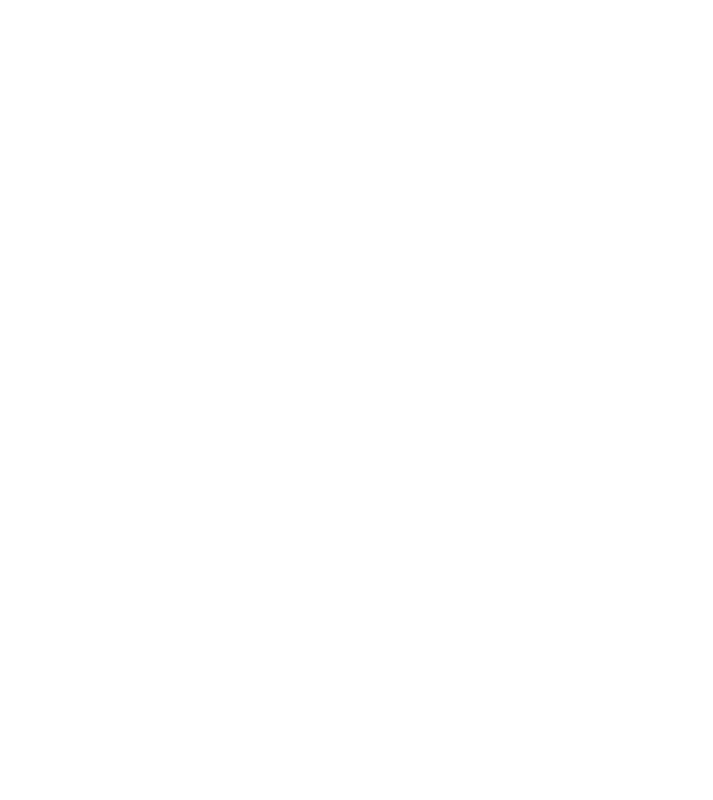
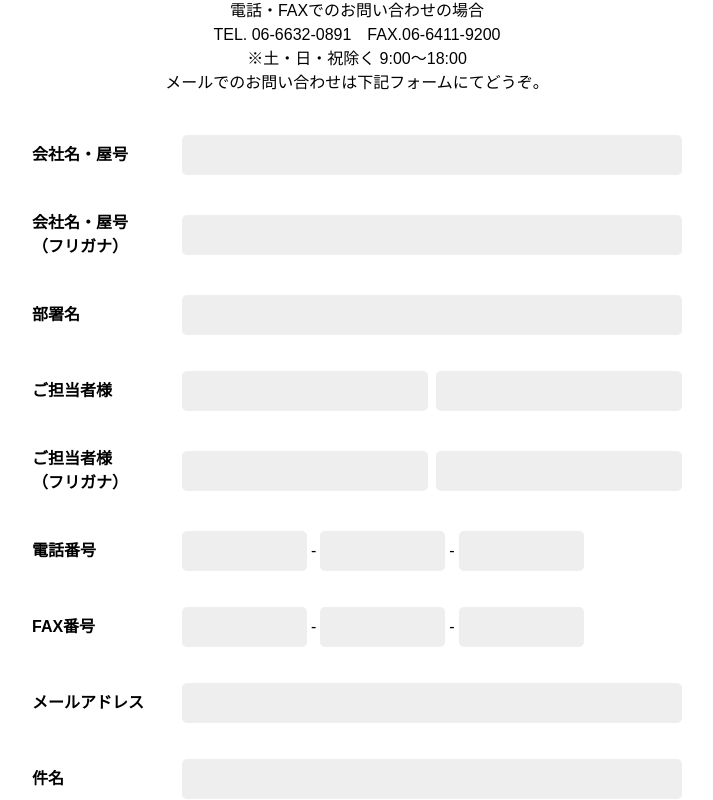
Before and after one commit to daimaru-hakui/daimaru-corporate, a Next.js app: page /contact in a window 1280 px wide. Shown: the part 400-1200 px from the top of the page, without its empty margins (283-996 px from the left). Before the commit the page ends 800 px from the top, so only its background shows below. Built offline with nearby package versions, Linux system fonts and the light colour scheme.

Commit message:
contact form

```diff
--- a/component/pagetitle/PageTitle.module.scss
+++ b/component/pagetitle/PageTitle.module.scss
@@ -1,11 +1,15 @@
 .pageTitleH1 {
   margin-top: 55px;
   margin-bottom: 20px;
+  font-size: 1.5em;
+  font-weight: bold;
 }
 .pageTitleH2 {
   padding: 15px 0;
   margin: 0;
   border-bottom: 1px #000 solid;
+  font-size: 1.5em;
+  font-weight: bold;
 }
 
 @media screen and (min-width: 900px) {
--- a/package.json
+++ b/package.json
@@ -22,9 +22,12 @@
     "@types/node": "17.0.31",
     "@types/react": "18.0.9",
     "@types/react-dom": "18.0.3",
+    "autoprefixer": "^10.4.7",
     "eslint": "8.15.0",
     "eslint-config-next": "12.1.6",
+    "postcss": "^8.4.14",
     "sass": "^1.51.0",
+    "tailwindcss": "^3.0.24",
     "typescript": "4.6.4"
   }
 }
--- a/pages/_app.tsx
+++ b/pages/_app.tsx
@@ -1,4 +1,5 @@
 import '../styles/globals.css';
+import 'tailwindcss/tailwind.css';
 import type { AppProps } from 'next/app';
 function MyApp({ Component, pageProps }: AppProps) {
   return <Component {...pageProps} />;
--- /dev/null
+++ b/pages/contact/Contact.module.scss
@@ -0,0 +1,48 @@
+.contact {
+  &Section {
+    width: 100%;
+    padding-bottom: 100px;
+  }
+  &Inner {
+    width: 100%;
+    padding: 0 20px;
+    margin: 0 auto;
+  }
+  &Form {
+    max-width: 650px;
+    &Box {
+      display: flex;
+      flex-direction: column;
+      margin: 1rem 0;
+    }
+    & label {
+      min-width: 150px;
+      display: inline-block;
+      font-weight: bold;
+      margin-bottom: 0.25rem;
+    }
+    & input,
+    textarea {
+      background-color: #eee;
+      border-radius: 5px;
+      padding: 10px;
+      margin-bottom: 0.25rem;
+    }
+    & input {
+      height: 40px;
+    }
+    & textarea {
+      height: 100px;
+    }
+  }
+}
+
+@media screen and (min-width: 768px) {
+  .contactInner {
+    width: 900px;
+  }
+  .contactFormBox {
+    flex-direction: row;
+    align-items: center;
+  }
+}
--- a/pages/contact/index.tsx
+++ b/pages/contact/index.tsx
@@ -3,6 +3,8 @@
 import React from 'react';
 import Footer from '../../component/footer/Footer';
 import Header from '../../component/header/Header';
+import PageTitle from '../../component/pagetitle/PageTitle';
+import styles from './Contact.module.scss';
 
 const Contact = () => {
   return (
@@ -10,17 +12,116 @@
       <Head>
         <title>大丸白衣</title>
         <meta name='description' content='Generated by create next app' />
-        <link rel='icon' href='/favicon.ico' />
-        <link rel='preconnect' href='https://fonts.googleapis.com' />
-        <link rel='preconnect' href='https://fonts.gstatic.com' />
-        <link
-          href='https://fonts.googleapis.com/css2?family=Noto+Serif+JP&display=swap'
-          rel='stylesheet'
-        />
       </Head>
       <Header />
       <main>
-        <div style={{ width: '100%', textAlign: 'center' }}>お問い合わせ</div>
+        <section className={styles.contactSection}>
+          <div className={styles.contactInner}>
+            <PageTitle titleH1='お問い合わせ' titleH2='contact' />
+            <div className='flex flex-col justify-content-center mt-12'>
+              <p className='text-xl mx-auto '>
+                大丸白衣へのお問い合わせはこちらから
+              </p>
+              <p className='mt-5 mx-auto text-center'>
+                電話・FAXでのお問い合わせの場合
+                <br />
+                TEL. 06-6632-0891　FAX.06-6411-9200
+                <br />
+                ※土・日・祝除く 9:00〜18:00
+                <br />
+                メールでのお問い合わせは下記フォームにてどうぞ。
+              </p>
+            </div>
+            <form
+              className={`${styles.contactForm} flex flex-col my-6 mx-auto text-md`}
+            >
+              <div className={`${styles.contactFormBox}`}>
+                <label htmlFor='campany'>会社名・屋号</label>
+                <input type='text' id='campany' className={`w-full`} />
+              </div>
+
+              <div className={`${styles.contactFormBox}`}>
+                <label htmlFor='campany-kana'>
+                  会社名・屋号
+                  <br />
+                  （フリガナ）
+                </label>
+                <input type='text' id='campany-kana' className={`w-full`} />
+              </div>
+
+              <div className={`${styles.contactFormBox}`}>
+                <label htmlFor='department'>部署名</label>
+                <input type='text' id='department' className={`w-full`} />
+              </div>
+
+              <div className={`${styles.contactFormBox}`}>
+                <label htmlFor='name'>ご担当者様</label>
+                <div className={`flex w-full`}>
+                  <input type='text' id='name' className={`w-6/12`} />
+                  <span className={`mx-1`}></span>
+                  <input type='text' id='name' className={`w-6/12`} />
+                </div>
+              </div>
+
+              <div className={`${styles.contactFormBox}`}>
+                <label htmlFor='name-kana'>
+                  ご担当者様
+                  <br />
+                  （フリガナ）
+                </label>
+                <div className={`flex w-full`}>
+                  <input type='text' id='name-kana' className={`w-6/12`} />
+                  <span className={`mx-1`}></span>
+                  <input type='text' id='name-kana' className={`w-6/12`} />
+                </div>
+              </div>
+
+              <div className={`${styles.contactFormBox}`}>
+                <label htmlFor='tel'>電話番号</label>
+                <div className={`flex items-center`}>
+                  <input type='text' id='tel' className={`w-full md:w-3/12`} />
+                  <span className={`mx-1 mb-1`}>-</span>
+                  <input type='text' id='tel' className={`w-full md:w-3/12`} />
+                  <span className={`mx-1 mb-1`}>-</span>
+                  <input type='text' id='tel' className={`w-full md:w-3/12 `} />
+                </div>
+              </div>
+
+              <div className={`${styles.contactFormBox}`}>
+                <label htmlFor='fax'>FAX番号</label>
+                <div className={`flex items-center`}>
+                  <input type='text' id='fax' className={`w-full md:w-3/12`} />
+                  <span className={`mx-1 mb-1`}>-</span>
+                  <input type='text' id='fax' className={`w-full md:w-3/12`} />
+                  <span className={`mx-1 mb-1`}>-</span>
+                  <input type='text' id='fax' className={`w-full md:w-3/12`} />
+                </div>
+              </div>
+
+              <div className={`${styles.contactFormBox}`}>
+                <label htmlFor='mail'>メールアドレス</label>
+                <input type='mail' id='mail' className={`w-full`} />
+              </div>
+
+              <div className={`${styles.contactFormBox}`}>
+                <label htmlFor='subject'>件名</label>
+                <input type='text' id='subject' className={`w-full`} />
+              </div>
+
+              <div className={`${styles.contactFormBox}`}>
+                <label htmlFor='content'>お問い合わせ内容</label>
+                <textarea id='content' className={`w-full`}></textarea>
+              </div>
+              <div className={`flex justify-center mt-6`}>
+                <div
+                  className={`flex items-center justify-center w-40 h-8 rounded-md text-white bg-sky-600 hover:bg-sky-500 cursor-pointer`}
+                >
+                  送信
+                </div>
+              </div>
+            </form>
+          </div>
+        </section>
       </main>
       <Footer />
     </>
--- a/pages/csr/index.tsx
+++ b/pages/csr/index.tsx
@@ -10,13 +10,6 @@
       <Head>
         <title>大丸白衣</title>
         <meta name='description' content='Generated by create next app' />
-        <link rel='icon' href='/favicon.ico' />
-        <link rel='preconnect' href='https://fonts.googleapis.com' />
-        <link rel='preconnect' href='https://fonts.gstatic.com' />
-        <link
-          href='https://fonts.googleapis.com/css2?family=Noto+Serif+JP&display=swap'
-          rel='stylesheet'
-        />
       </Head>
       <Header />
       <main>
--- a/pages/news/index.tsx
+++ b/pages/news/index.tsx
@@ -23,13 +23,6 @@
       <Head>
         <title>大丸白衣</title>
         <meta name='description' content='Generated by create next app' />
-        <link rel='icon' href='/favicon.ico' />
-        <link rel='preconnect' href='https://fonts.googleapis.com' />
-        <link rel='preconnect' href='https://fonts.gstatic.com' />
-        <link
-          href='https://fonts.googleapis.com/css2?family=Noto+Serif+JP&display=swap'
-          rel='stylesheet'
-        />
       </Head>
       <Header />
       <main>
--- a/pages/recruit/index.tsx
+++ b/pages/recruit/index.tsx
@@ -10,13 +10,6 @@
       <Head>
         <title>大丸白衣</title>
         <meta name='description' content='Generated by create next app' />
-        <link rel='icon' href='/favicon.ico' />
-        <link rel='preconnect' href='https://fonts.googleapis.com' />
-        <link rel='preconnect' href='https://fonts.gstatic.com' />
-        <link
-          href='https://fonts.googleapis.com/css2?family=Noto+Serif+JP&display=swap'
-          rel='stylesheet'
-        />
       </Head>
       <Header />
       <main>
--- a/pages/shop/index.tsx
+++ b/pages/shop/index.tsx
@@ -10,13 +10,6 @@
       <Head>
         <title>大丸白衣</title>
         <meta name='description' content='Generated by create next app' />
-        <link rel='icon' href='/favicon.ico' />
-        <link rel='preconnect' href='https://fonts.googleapis.com' />
-        <link rel='preconnect' href='https://fonts.gstatic.com' />
-        <link
-          href='https://fonts.googleapis.com/css2?family=Noto+Serif+JP&display=swap'
-          rel='stylesheet'
-        />
       </Head>
       <Header />
       <main>
--- /dev/null
+++ b/postcss.config.js
@@ -0,0 +1,6 @@
+module.exports = {
+  plugins: {
+    tailwindcss: {},
+    autoprefixer: {},
+  },
+}
--- a/styles/globals.css
+++ b/styles/globals.css
@@ -1,3 +1,7 @@
+@tailwind base;
+@tailwind components;
+@tailwind utilities;
+
 html,
 body {
   padding: 0;
--- /dev/null
+++ b/tailwind.config.js
@@ -0,0 +1,12 @@
+module.exports = {
+  content: [
+    './pages/**/*.{js,ts,jsx,tsx}',
+    './components/**/*.{js,ts,jsx,tsx}',
+  ],
+  mode: 'jit',
+  purge: ['./pages/**/*.{js,ts,jsx,tsx}', './components/**/*.{js,ts,jsx,tsx}'],
+  theme: {
+    extend: {},
+  },
+  plugins: [],
+};
```
Also changed, not shown: 1 other file (tests, documents, lock files or other folders).
